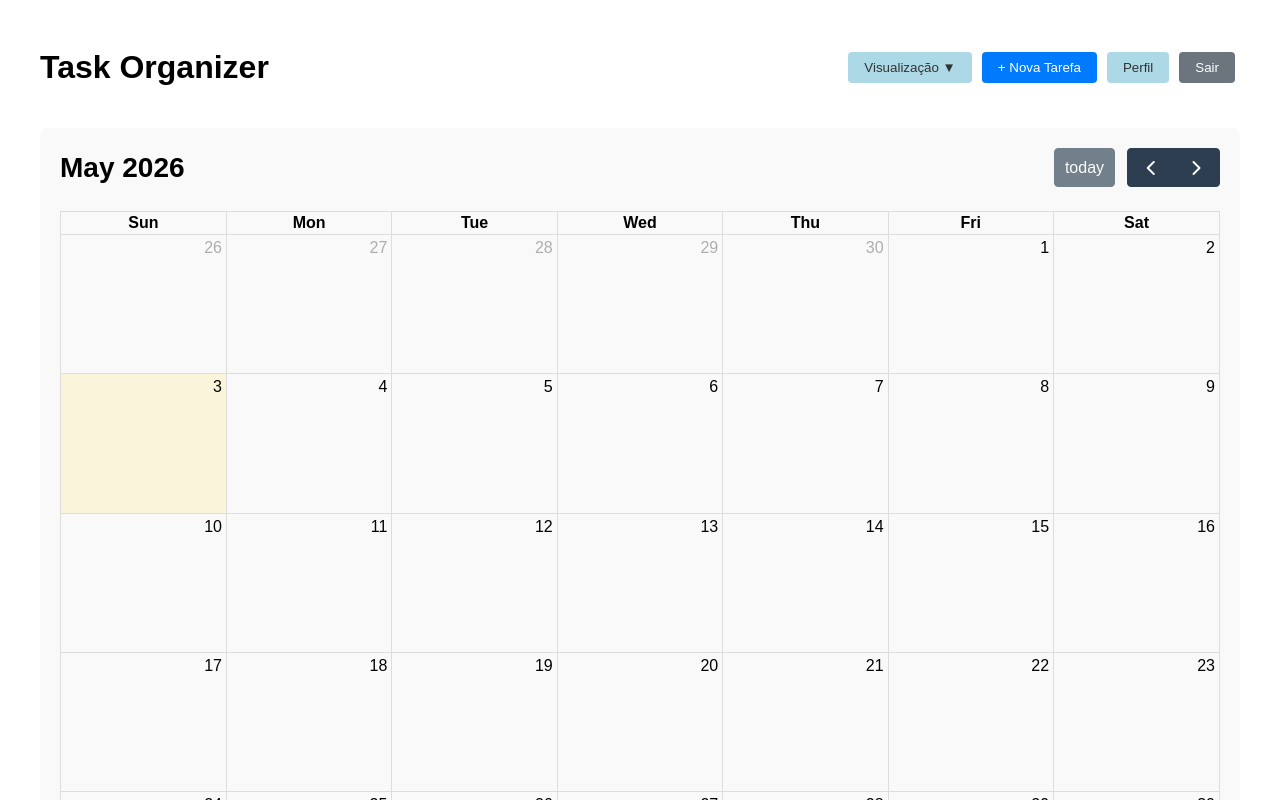
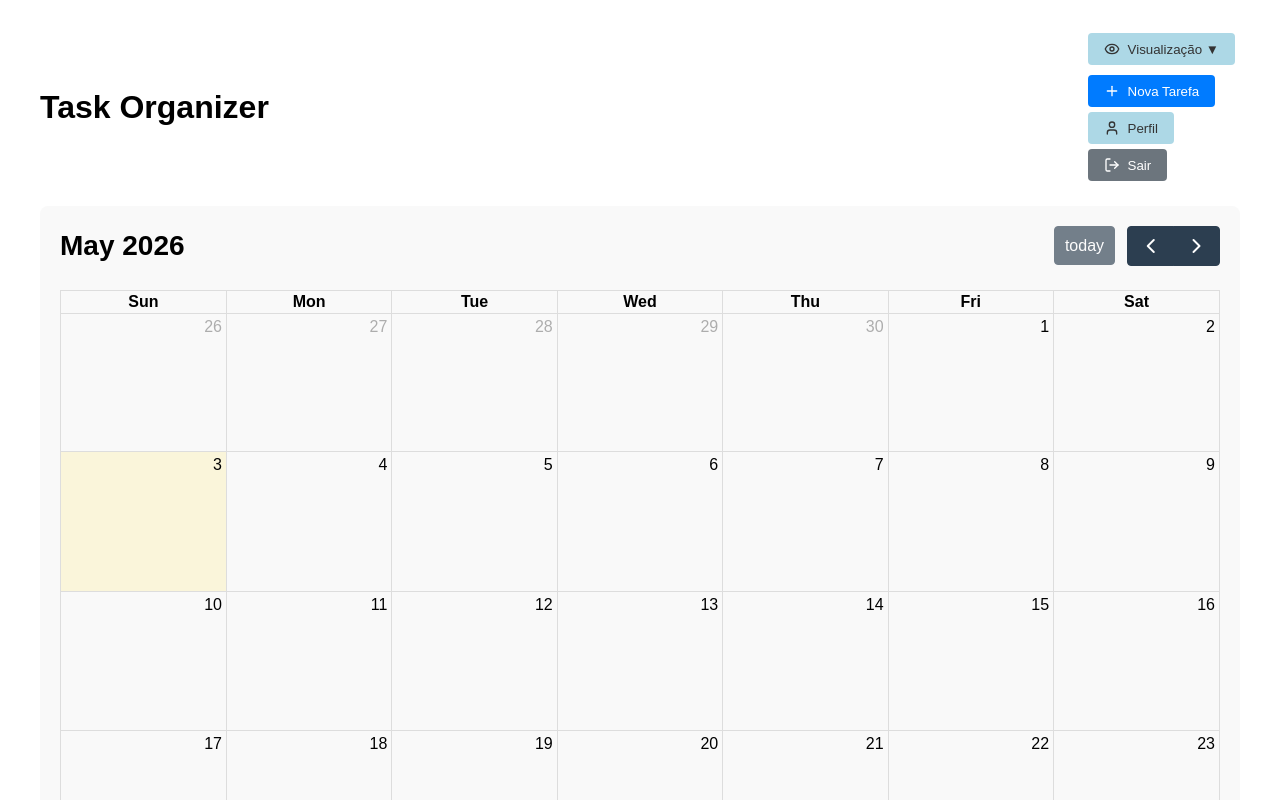
Before and after one commit to shandragon/introducao-spec-kit, a React (Vite) app in the folder frontend/: page / in a window 1280 px wide. Shown: the top 800 px of the page. Built offline with nearby package versions, Linux system fonts and the light colour scheme; no server answers; sample sign-in values are in the browser's storage.

Commit message:
feat(ui): integra icones lucide-react ao menu de navegação

```diff
--- a/frontend/package.json
+++ b/frontend/package.json
@@ -21,6 +21,7 @@
     "@fullcalendar/react": "^6.1.20",
     "@task-organizer/shared": "file:../shared",
     "date-fns": "^4.1.0",
+    "lucide-react": "^1.14.0",
     "react": "^19.2.5",
     "react-dom": "^19.2.5",
     "react-hot-toast": "^2.6.0",
--- a/frontend/src/App.css
+++ b/frontend/src/App.css
@@ -95,17 +95,20 @@ aside {
   border: 1px solid #ddd;
 }
 
-.dropdown:hover .dropdown-content {
-  display: block;
+.btn-icon {
+  display: flex;
+  align-items: center;
+  gap: 8px;
+}
+
+.dropdown button {
+  display: flex;
+  align-items: center;
+  gap: 8px;
 }
 
 .dropdown-content button {
-  width: 100%;
-  text-align: left;
-  border-radius: 0;
-  background: white;
-  margin: 0;
-  border-bottom: 1px solid #eee;
+  padding: 8px 16px;
 }
 
 .dropdown-content button:hover {
--- a/frontend/src/App.tsx
+++ b/frontend/src/App.tsx
@@ -1,8 +1,9 @@
 import React, { useState, useEffect } from 'react'
 import { BrowserRouter, Routes, Route, Navigate } from 'react-router-dom';
+import { Eye, Plus, User, LogOut } from 'lucide-react';
 import Calendar from './components/Calendar'
 import TreeView from './components/TreeView'
-import { ChronologicalTreeView } from './components/ChronologicalTreeView' // New import
+import { ChronologicalTreeView } from './components/ChronologicalTreeView'
 import TaskDetail from './components/TaskDetail'
 import TaskForm from './components/TaskForm'
 import TaskModal from './components/TaskModal'
@@ -94,16 +95,24 @@ function AppContent() {
         <h1>Task Organizer</h1>
         <nav>
           <div className="dropdown">
-            <button>Visualização ▼</button>
+            <button className="btn-icon">
+              <Eye size={16} /> Visualização ▼
+            </button>
             <div className="dropdown-content">
               <button onClick={() => setView('calendar')}>Calendar</button>
               <button onClick={() => { setView('tree'); setTreeMode('hierarchical'); }}>Hierarchical</button>
               <button onClick={() => { setView('tree'); setTreeMode('chronological'); }}>Chronological</button>
             </div>
           </div>
-          <button className="primary" onClick={() => openForm()}>+ Nova Tarefa</button>
-          <button onClick={() => window.location.href = '/profile'}>Perfil</button>
-          <LogoutButton />
+          <button className="primary btn-icon" onClick={() => openForm()}>
+            <Plus size={16} /> Nova Tarefa
+          </button>
+          <button className="btn-icon" onClick={() => window.location.href = '/profile'}>
+            <User size={16} /> Perfil
+          </button>
+          <LogoutButton className="btn-icon">
+            <LogOut size={16} /> Sair
+          </LogoutButton>
         </nav>
       </header>
 
--- a/frontend/src/components/LogoutButton.tsx
+++ b/frontend/src/components/LogoutButton.tsx
@@ -1,12 +1,17 @@
 import React from 'react';
 import { useAuth } from '../context/AuthContext';
 
-export const LogoutButton: React.FC = () => {
+interface LogoutButtonProps {
+  children?: React.ReactNode;
+  className?: string;
+}
+
+export const LogoutButton: React.FC<LogoutButtonProps> = ({ children, className }) => {
   const { logout } = useAuth();
 
   return (
-    <button onClick={logout} className="logout-button">
-      Sair
+    <button onClick={logout} className={`logout-button ${className || ''}`}>
+      {children || 'Sair'}
     </button>
   );
 };
```
Also changed, not shown: 1 other file (tests, documents, lock files or other folders).
